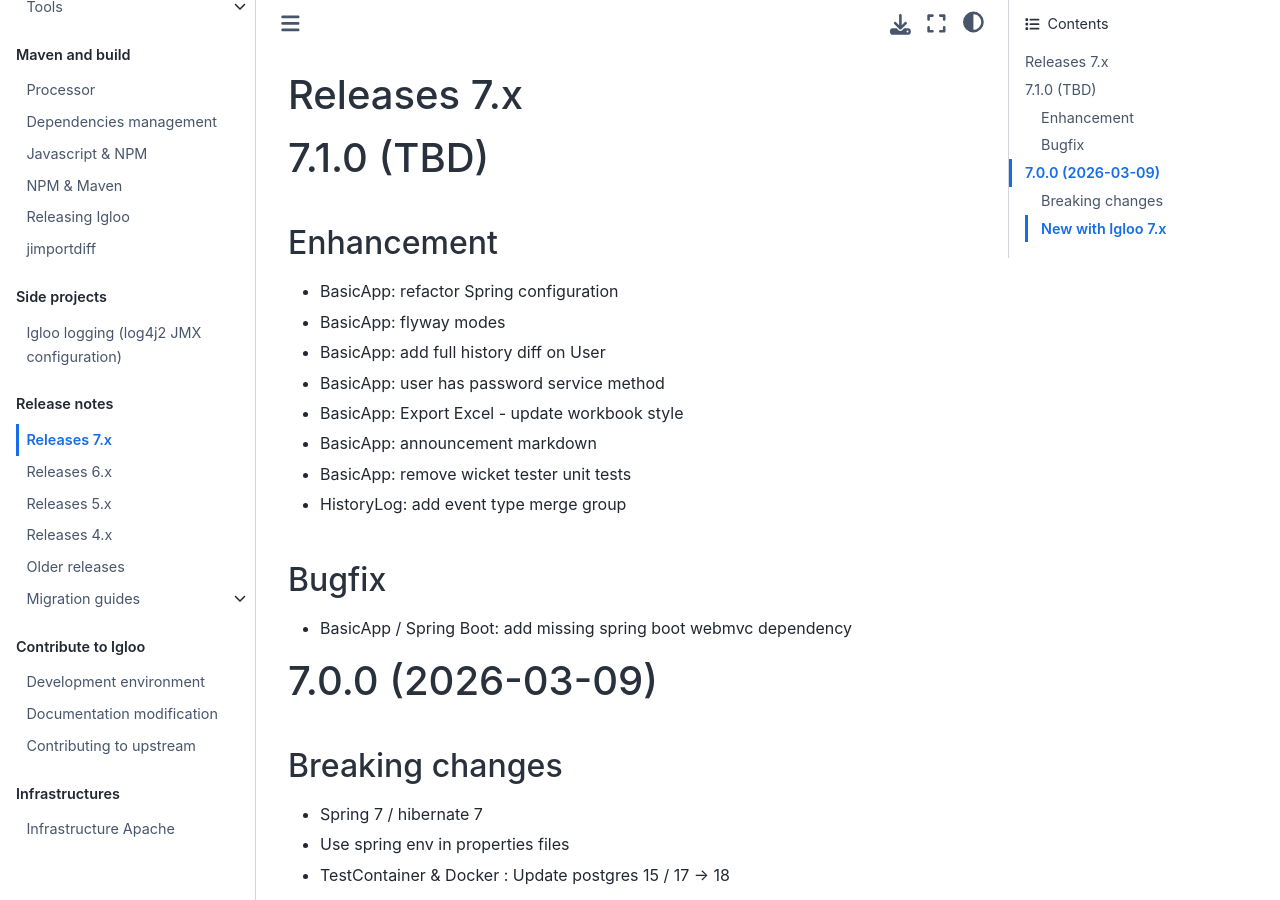
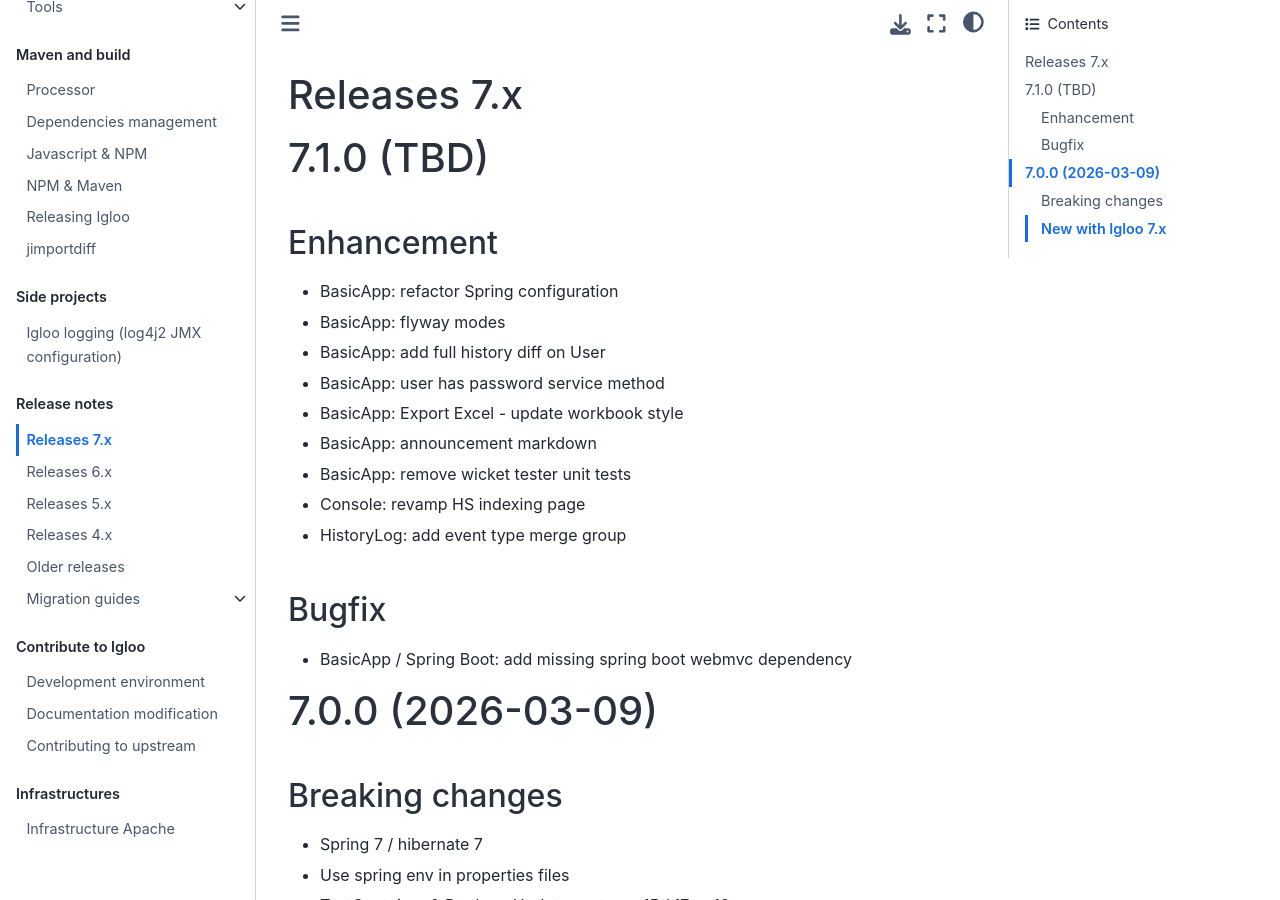
Before and after one commit to igloo-project/igloo-doc, a Sphinx documentation site: the page built from source/release-notes/releases-7.x.md, in a window 1280 px wide and 900 px high. Built offline with Sphinx 7.4.7 and the Sphinx Book theme 1.1.4, drawn with Linux system fonts in a browser that asks for light colours.

Commit message:
Update changelog

```diff
--- a/source/release-notes/releases-7.x.md
+++ b/source/release-notes/releases-7.x.md
@@ -11,6 +11,7 @@
 * BasicApp: Export Excel - update workbook style
 * BasicApp: announcement markdown
 * BasicApp: remove wicket tester unit tests
+* Console: revamp HS indexing page
 * HistoryLog: add event type merge group
 
 ## Bugfix
```
